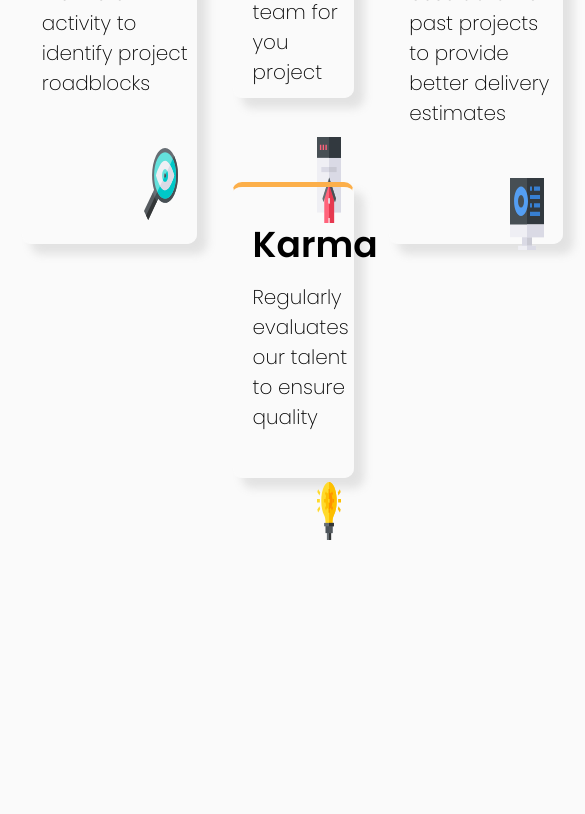
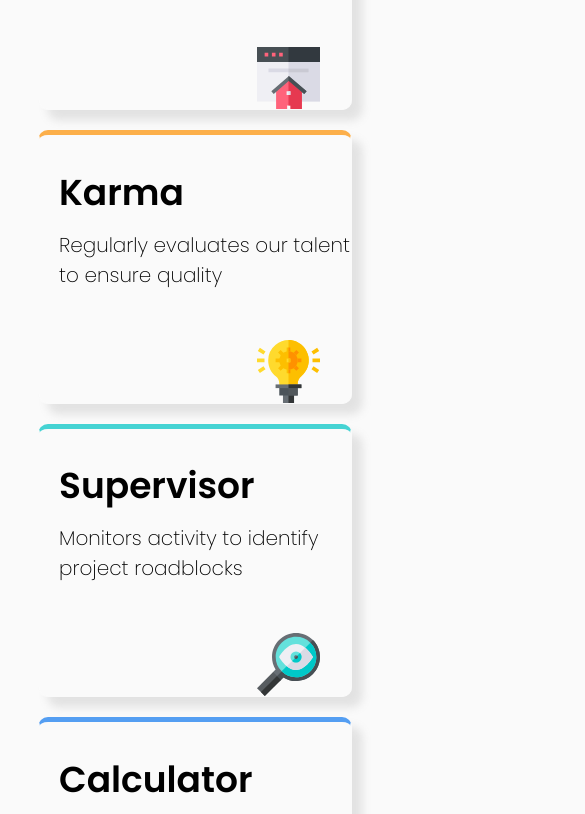
Before and after one commit to andlf07/four-card-frontendmentor, a plain HTML site: page index.html in a window 390 px wide. Shown: the part 589-1403 px from the top of the page, 585 px wide, since content can reach past the window. Before the commit the page ends 1129 px from the top, so only its background shows below. Drawn offline with Linux system fonts and the light colour scheme.

Commit message:
responsive

```diff
--- a/css/main.css
+++ b/css/main.css
@@ -102,3 +102,20 @@ main {
 .color-calculator {
    border-top: 5px solid hsl(212, 86%, 64%);
 }
+
+@media screen and (max-width: 767px) {
+   main {
+      display: block;
+/*       grid-template-columns: 1fr;
+      grid-template-rows: auto; */
+   }
+   .first-section-container {
+      display: block;
+   }
+   .first-section-container div {
+      margin: 10px 0 0 0;
+   }
+   section {
+      margin: 20px 0 0px 0;
+   }
+}
```
Also changed, not shown: index.html (+0 -1 lines).
